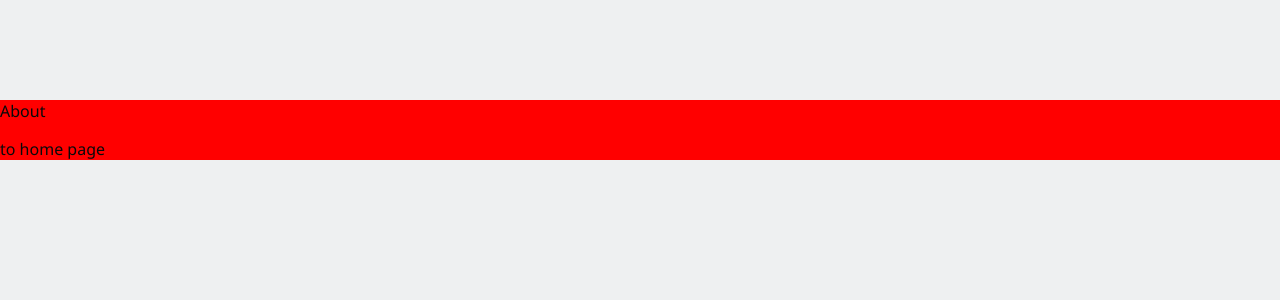
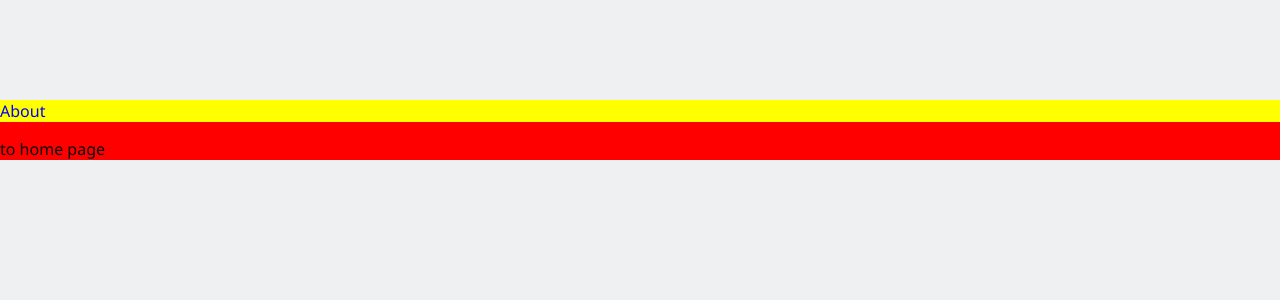
Before and after one commit to Albedo-13/nxt-fireship, a Next.js app: page /about in a window 1280 px wide. Shown: the top 300 px of the page. Built offline with nearby package versions, Linux system fonts and the light colour scheme.

Commit message:
feat: scss kebab case style naming

```diff
--- a/next.config.js
+++ b/next.config.js
@@ -1,7 +1,14 @@
 /** @type {import('next').NextConfig} */
+
+const path = require("path");
+
 const nextConfig = {
-  output: 'export', // Outputs a Single-Page Application (SPA).
-  distDir: './dist', // Changes the build output directory to `./dist/`.
-}
+  reactStrictMode: true,
+  sassOptions: {
+    includePaths: [path.join(__dirname, "styles")],
+  },
+  output: "export", // Outputs a Single-Page Application (SPA).
+  distDir: "./dist", // Changes the build output directory to `./dist/`.
+};
 
-module.exports = nextConfig
+module.exports = nextConfig;
--- a/package.json
+++ b/package.json
@@ -18,8 +18,7 @@
     "react-firebase-hooks": "^5.1.1",
     "react-hook-form": "^7.47.0",
     "react-hot-toast": "^2.4.1",
-    "react-markdown": "^9.0.0",
-    "sass": "^1.69.5"
+    "react-markdown": "^9.0.0"
   },
   "devDependencies": {
     "@types/node": "^20",
@@ -29,6 +28,7 @@
     "eslint": "^8",
     "eslint-config-next": "14.0.1",
     "postcss": "^8",
+    "sass": "^1.69.5",
     "tailwindcss": "^3.3.0",
     "typescript": "^5"
   }
--- a/src/app/about/about.module.scss
+++ b/src/app/about/about.module.scss
@@ -1,3 +1,10 @@
 .about {
   background-color: red;
+  &-paragraph {
+    color: blue;
+  }
 }
+
+.about-paragraph {
+  background-color: yellow;
+}
--- a/src/app/about/page.tsx
+++ b/src/app/about/page.tsx
@@ -5,8 +5,8 @@ import styles from "./about.module.scss";
 
 function About() {
   return (
-    <div className={styles.about}>
-      <p className="p">About</p>
+    <div className={styles["about"]}>
+      <p className={styles["about-paragraph"]}>About</p>
 
       <Link href={"./"}>to home page</Link>
     </div>
```
Also changed, not shown: 1 other file (tests, documents, lock files or other folders).
